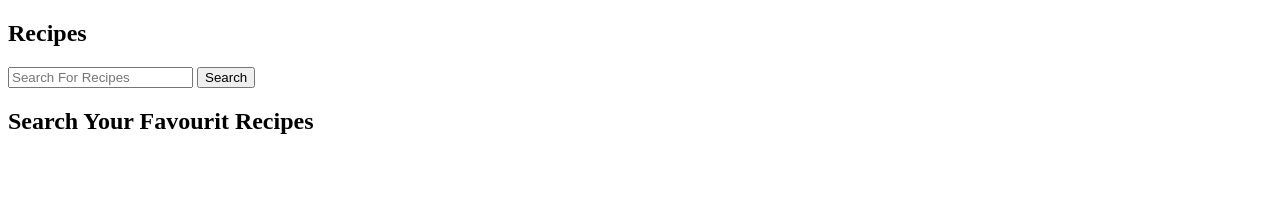
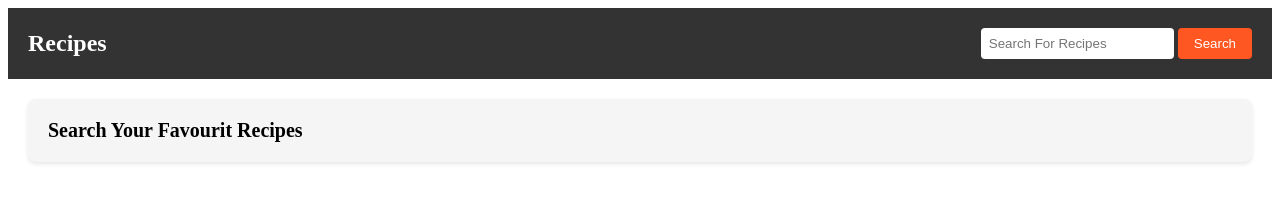
Before and after one commit to alijan-web/Delicious-Recipes, a plain HTML site: page index.html in a window 1280 px wide. Drawn offline with Linux system fonts and the light colour scheme.

Commit message:
css completed

```diff
--- a/index.html
+++ b/index.html
@@ -15,7 +15,7 @@
             <h1>Recipes</h1>
             <form>
                 <input type="text" placeholder="Search For Recipes" class="searchBox">
-                <button type="button">Search</button>
+                <button type="button" class="searchBtn">Search</button>
             </form>
         </nav>
     </header>
--- a/styles.css
+++ b/styles.css
@@ -0,0 +1,54 @@
+/* Header styles */
+header {
+    background-color: #333;
+    color: #fff;
+    padding: 20px 0;
+  }
+
+  nav {
+    display: flex;
+    justify-content: space-between;
+    align-items: center;
+    padding: 0 20px;
+  }
+
+  h1 {
+    font-size: 24px;
+    margin: 0;
+  }
+
+  .searchBox {
+    padding: 8px;
+    border: none;
+    border-radius: 4px;
+  }
+
+  button {
+    padding: 8px 16px;
+    background-color: #ff5722;
+    color: #fff;
+    border: none;
+    border-radius: 4px;
+    cursor: pointer;
+  }
+
+  button:hover {
+    background-color: #ff7043;
+  }
+
+  /* Main styles */
+  main {
+    padding: 20px;
+  }
+
+  .recipe-container {
+    background-color: #f5f5f5;
+    padding: 20px;
+    border-radius: 8px;
+    box-shadow: 0 2px 4px rgba(0, 0, 0, 0.1);
+  }
+
+  h2 {
+    font-size: 20px;
+    margin: 0;
+  }
```
